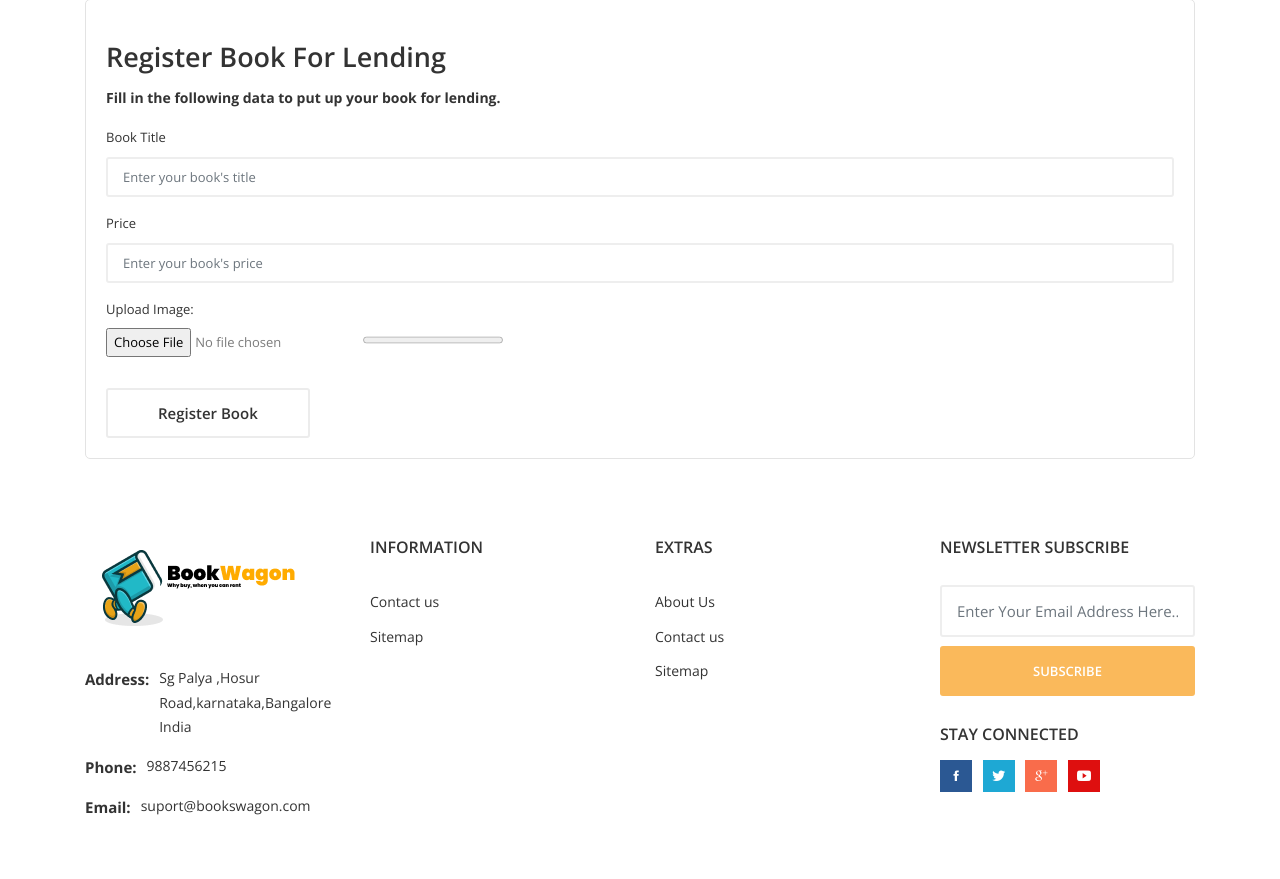
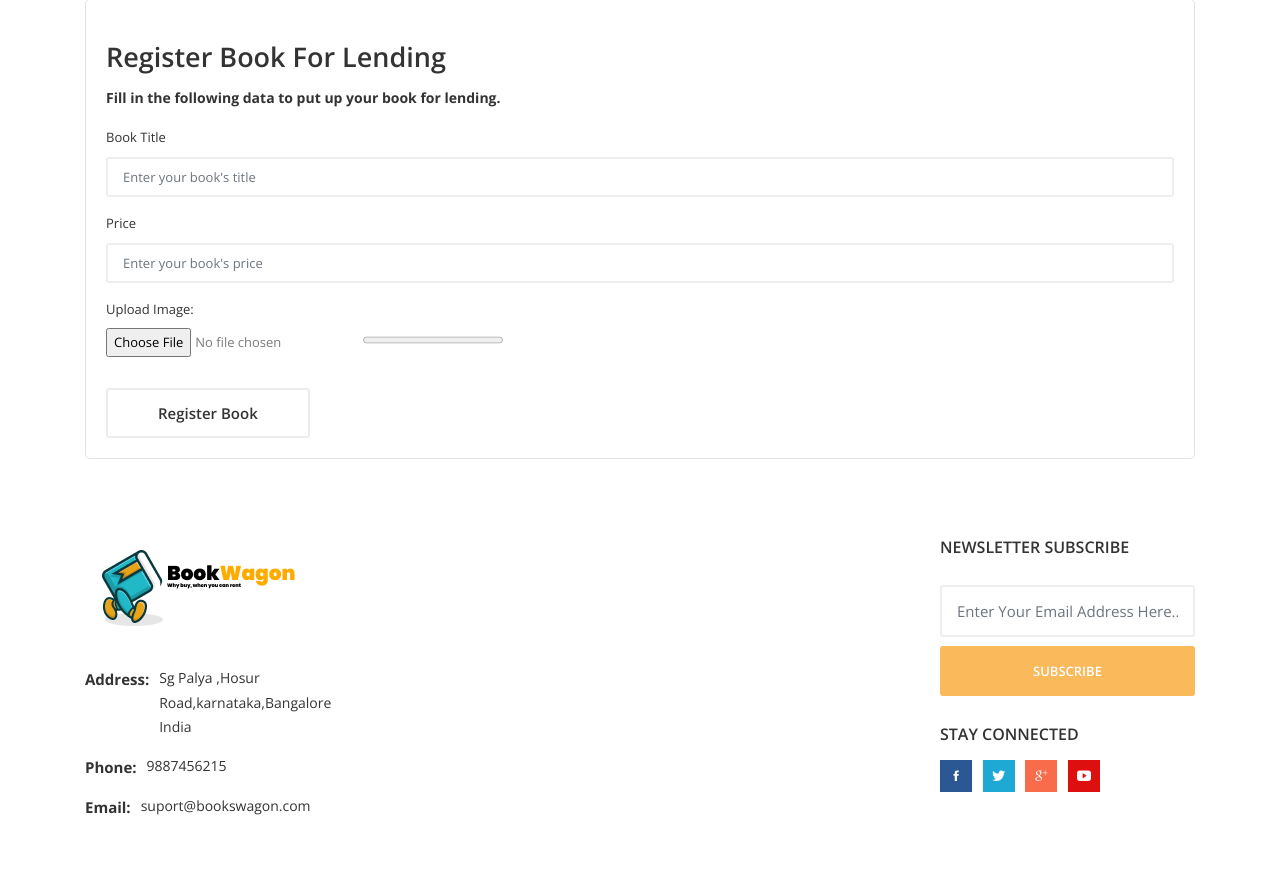
Before and after one commit to dipanshuvaibhav/BookWagon_DBMS_Project, a PHP site: page /lend.php in a window 1280 px wide. Shown: the part 261-1140 px from the top of the page. Run offline with PHP 8.4, Linux system fonts and the light colour scheme; the visitor is signed in with stand-in values (Sample User, id 1); data that the repository does not hold is empty; some libraries are stand-ins or nearby versions; some web fonts are replaced.

Commit message:
Update lend.php

```diff
--- a/lend.php
+++ b/lend.php
@@ -199,31 +199,7 @@ session_start();
 										</div>
 								</div>
 						</div>
-						<div class=" col-xl-3 col-lg-2 col-sm-6">
-								<div class="single-footer pb--40">
-										<div class="footer-title">
-												<h3>Information</h3>
-										</div>
-										<ul class="footer-list normal-list">
-												<li><a href="contact.php">Contact us</a></li>
-												<li><a href="">Sitemap</a></li>
-										</ul>
-								</div>
-						</div>
-						<div class=" col-xl-3 col-lg-2 col-sm-6">
-								<div class="single-footer pb--40">
-										<div class="footer-title">
-												<h3>Extras</h3>
-										</div>
-										<ul class="footer-list normal-list">
-												<!-- <li><a href="">Delivery</a></li> -->
-												<li><a href="about-us.php">About Us</a></li>
-												<!-- <li><a href="">Stores</a></li> -->
-												<li><a href="contact.php">Contact us</a></li>
-												<li><a href="">Sitemap</a></li>
-										</ul>
-								</div>
-						</div>
+
 						<div class=" col-xl-3 col-lg-4 col-sm-6">
 								<div class="footer-title">
 										<h3>Newsletter Subscribe</h3>
```
